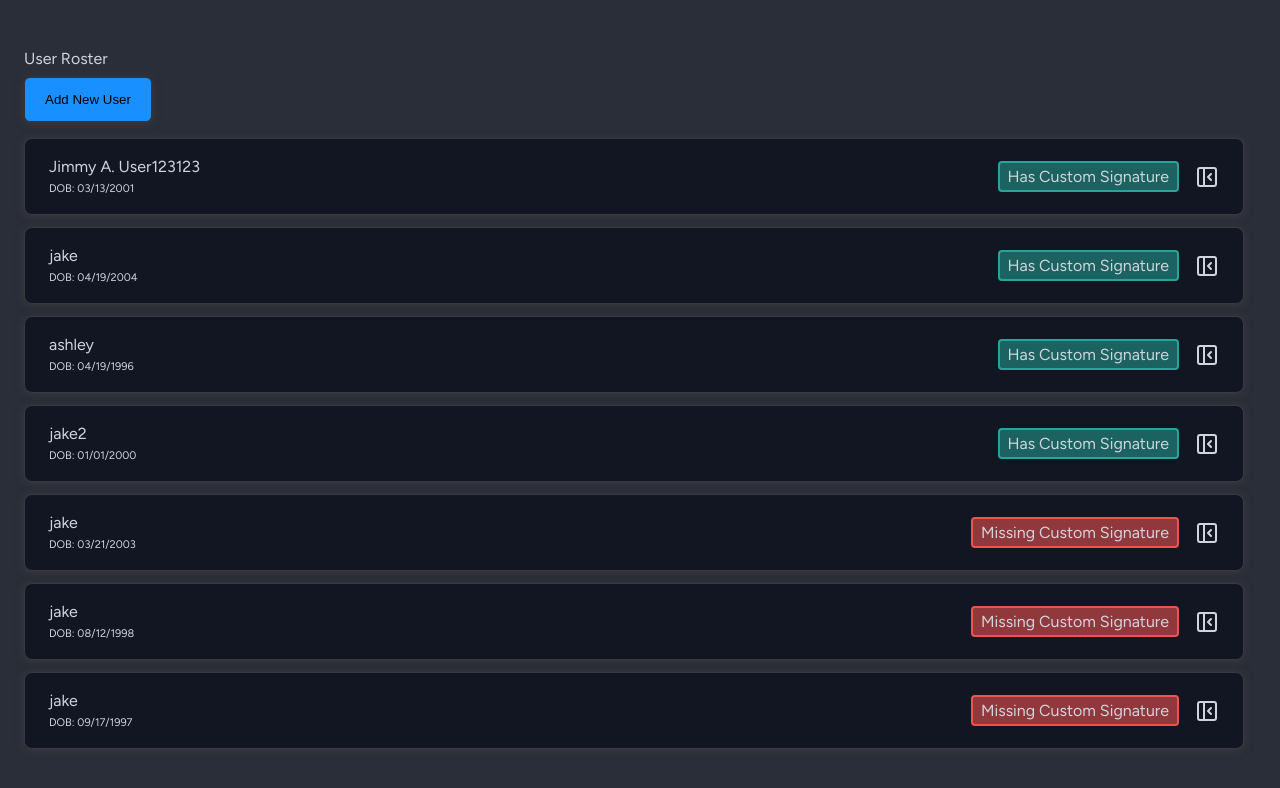
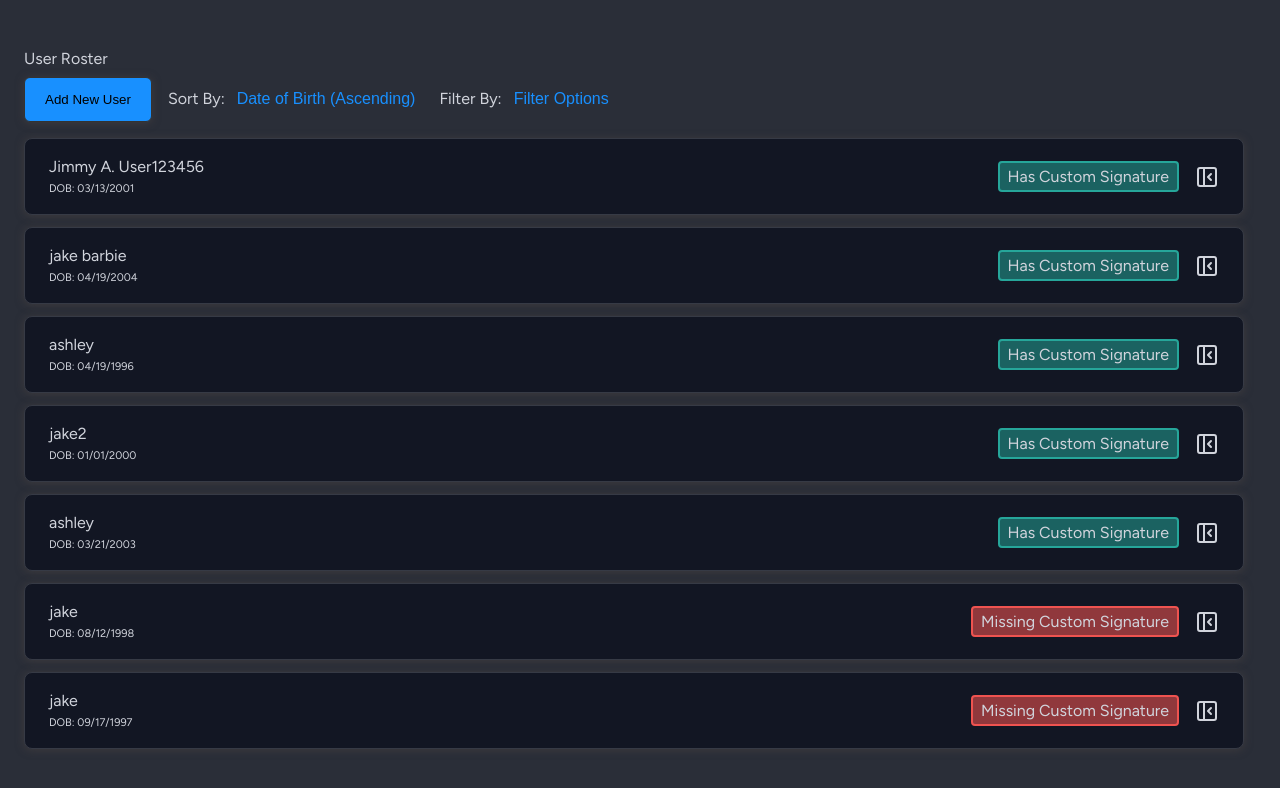
Before and after one commit to jabarbush/react-crud-project, a React (Create React App) app: page / in a window 1280 px wide. Shown: the top 788 px of the page. Built offline with nearby package versions, Linux system fonts and the light colour scheme; data requests are answered from the project's data file.

Commit message:
Support for sorting/filtering, refactoring

```diff
--- a/db.json
+++ b/db.json
@@ -2,18 +2,18 @@
   "users": [
     {
       "id": 1,
-      "name": "Jimmy A. User123123",
+      "name": "Jimmy A. User123456",
       "dob": "03/13/2001",
       "phone": "7277588823",
       "email": "jimmya@invalid.email",
       "signature": {
         "pin": "031302",
-        "fontStyle": "Mr Dafoe"
+        "fontStyle": "Dancing Script"
       }
     },
     {
       "id": 5,
-      "name": "jake",
+      "name": "jake barbie",
       "dob": "04/19/2004",
       "phone": "1231231231",
       "email": "123@gmail.com",
@@ -30,7 +30,7 @@
       "email": "as@gmail.com",
       "signature": {
         "pin": "123123",
-        "fontStyle": "Great Vibes"
+        "fontStyle": "Dancing Script"
       }
     },
     {
@@ -46,11 +46,14 @@
     },
     {
       "id": 8,
-      "name": "jake",
+      "name": "ashley",
       "dob": "03/21/2003",
       "phone": "1231231231",
       "email": "jab@gmail.com",
-      "signature": null
+      "signature": {
+        "pin": "123123",
+        "fontStyle": "Dancing Script"
+      }
     },
     {
       "id": 9,
--- a/src/App.css
+++ b/src/App.css
@@ -24,7 +24,6 @@
 }
 
 .add-user-btn {
-  display: flex;
   padding: 0.875rem 1.25rem;
   align-items: flex-start;
   gap: 0.625rem;
@@ -35,7 +34,7 @@
 }
 
 .add-user-btn:hover, .signature-view-edit-btn:hover, .add-user-submit:hover,
-.cancel:hover, .cancel-signature:hover, .add-signature-submit:hover {
+.cancel:hover, .cancel-signature:hover, .add-signature-submit:hover, .sort-option:hover, .sort-button:hover {
   opacity: 70%;
 }
 
@@ -43,15 +42,58 @@
   margin-bottom: 1rem;
 }
 
+.sort-container {
+  position: relative;
+  display: inline-block;
+
+}
+
+.sort-options, .filter-options {
+  width: 15rem;
+  flex-direction: column;
+  align-items: flex-start;
+  border-radius: 4px;
+  border: 1px solid #2A2E38;
+  background: #121623;
+  position: absolute;
+  z-index: 99;
+  right: 12rem;
+}
+
+.sort-option, .filter-option {
+  padding: 0.62rem;
+  color: #1890FF;
+  font-size: 1rem;
+  line-height: 100%;
+}
+
+.filter-options {
+  right: -5rem;
+}
+
+.sort-button {
+  padding: 0.5rem 0rem;
+  margin: 0 0.5rem 0 0.5rem;
+  background-color: transparent;
+  border: transparent;
+  color: #D1D4DC;
+}
+
+.toolbar-title {
+ display: inline;
+ margin-left: 1rem;
+}
+
 .list-container {
   display: block;
   flex-wrap: wrap;
   width: 100%;
-  transition: width 0.2s;
+  transition: width 0.2s ease;
 }
 
 .list-container.active {
   width: 50%;
+  transition: width 0.2s ease;
 }
 
 .card {
@@ -77,7 +119,7 @@
   outline-offset: -2px;
 }
 
-.user-name, .delete-user-title, .signature-form-title, .edit-user-info-title, .signature-status-title, .signature-status-info, .page-title {
+.user-name, .toolbar-title, .sort-button, .delete-user-title, .signature-form-title, .edit-user-info-title, .signature-status-title, .signature-status-info, .page-title {
   font-size: 1rem;
   font-weight: 500;
   line-height: 100%;
@@ -206,7 +248,7 @@ input, .dropdown {
   right: 1.5rem;
 }
 
-.cancel, .cancel-signature {
+.cancel, .cancel-signature, .sort-button {
   color: var(--ritten-blue, #1890FF);
   background-color: transparent;
   border: transparent;
--- a/src/App.tsx
+++ b/src/App.tsx
@@ -1,59 +1,36 @@
-import React, { useEffect, useState } from "react";
+import { useState } from "react";
 import "./App.css";
 import List from "./components/ListUsers";
-import AddUser from "./components/AddUser";
 import User from "./interfaces/User";
+import Toolbar from "./components/Toolbar";
+import UserInfo from "./components/UserInfo";
 
-//I'm only *slighly* self-conscious that this file has too much logic in it
 function App() {
-  const [isPopupOpen, setIsPopupOpen] = useState(false);
   const [userList, setUserList] = useState<User[]>([]);
+  const [selectedUser, setSelectedUser] = useState<User | null>(null);
 
-  useEffect(() => {
-    fetch('http://localhost:3001/users')
-      .then(response => response.json())
-      .then(data => setUserList(data))
-      .catch(error => console.error(error));
-  }, []);
-
-
-  const handleOpenPopup = () => {
-    setIsPopupOpen(true);
+  const handleUserClick = (user: User) => {
+    setSelectedUser(user);
   };
 
-  const handleClosePopup = () => {
-    setIsPopupOpen(false);
-  };
-
-  const handleAddUser = (user: User) => {
-    fetch('http://localhost:3001/users', {
-    method: 'POST',
-    headers: {
-      'Content-Type': 'application/json',
-    },
-    body: JSON.stringify(user),
-  })
-    .then(response => response.json())
-    .then(data => {
-      setUserList(prevList => [...prevList, data]);
-      setIsPopupOpen(false);
-    })
-    .catch(error => console.error(error));
-    setIsPopupOpen(false);
+  const handleCloseUserInfo = () => {
+    setSelectedUser(null);
   };
 
   return (
     <div className="app">
-      <h1 className="page-title">User Roster</h1>
-      <div className="toolbar">
-        <button onClick={handleOpenPopup} className="add-user-btn">Add New User</button>
+      <Toolbar userList={userList} setUserList={setUserList} />
+      <div className={`list-container ${selectedUser ? 'active' : ''}`}>
+        <List userList={userList} setUserList={setUserList} selectedUser={selectedUser} onUserClick={handleUserClick} />
       </div>
-      <List userList={userList} setUserList={setUserList} />
-      {isPopupOpen &&
-        <div className="popup-overlay">
-          <AddUser userList={userList} onClose={handleClosePopup} onAddUser={handleAddUser} />
-        </div>
-      }
+      {selectedUser && (
+        <UserInfo
+          userList={userList}
+          selectedUser={selectedUser}
+          onCloseUserInfo={handleCloseUserInfo}
+          setUserList={setUserList}
+        />
+      )}
     </div>
   );
 }
--- a/src/components/ListUsers.tsx
+++ b/src/components/ListUsers.tsx
@@ -1,38 +1,36 @@
-import React, { useState } from 'react';
-import User from '../interfaces/User';
-import ListProps from '../interfaces/ListProps';
-import UserInfo from './UserInfo';
-import { ReactComponent as PanelLeftClose } from '../assets/panel-left-close.svg';
+import React from "react";
+import ListProps from "../interfaces/ListProps";
+import { ReactComponent as PanelLeftClose } from "../assets/panel-left-close.svg";
 
-const List: React.FC<ListProps> = ({ userList, setUserList }) => {
-  const [selectedUser, setSelectedUser] = useState<User | null>(null);
-
-  const handleUserClick = (user: User) => {
-    setSelectedUser(user);
-  };
-
-  const handleCloseUserInfo = () => {
-    setSelectedUser(null);
-  };
-
-  const UserInfoActive = selectedUser !== null;
-
+const List: React.FC<ListProps> = ({ userList, setUserList, selectedUser, onUserClick }) => {
   return (
     <div>
-      {UserInfoActive && (
-        <UserInfo userList={userList} selectedUser={selectedUser} onCloseUserInfo={handleCloseUserInfo} setUserList={setUserList} />
-      )}
-      <div className={`list-container ${UserInfoActive ? 'active' : ''}`}>
+      <div className="list-container">
         {userList.map((user) => (
-          <div key={user.id} className={`card ${selectedUser === user ? 'active' : ''}`}>
+          <div
+            key={user.id}
+            className={`card ${selectedUser === user ? "active" : ""}`}
+          >
             <div>
               <div className="user-name">{user.name}</div>
               <div className="dob-card">DOB: {user.dob}</div>
             </div>
-            <div className={`signature-status ${user.signature ? 'green' : 'red'}`}>
-              {user.signature ? 'Has Custom Signature' : 'Missing Custom Signature'}
+            <div
+              className={`signature-status ${
+                user.signature ? "green" : "red"
+              }`}
+            >
+              {user.signature
+                ? "Has Custom Signature"
+                : "Missing Custom Signature"}
             </div>
-            <PanelLeftClose onClick={() => handleUserClick(user)} className='panel-icon' style={{ color: selectedUser === user ? '#1890ff' : '' }}/>
+            <PanelLeftClose
+              onClick={() => onUserClick(user)}
+              className="panel-icon"
+              style={{
+                color: selectedUser === user ? "#1890ff" : "",
+              }}
+            />
           </div>
         ))}
       </div>
--- /dev/null
+++ b/src/components/Toolbar.tsx
@@ -0,0 +1,139 @@
+import React, { useEffect, useState } from "react";
+import AddUser from "./AddUser";
+import User from "../interfaces/User";
+import ToolbarProps from "../interfaces/ToolbarProps";
+
+const Toolbar: React.FC<ToolbarProps> = ({ userList, setUserList }) => {
+  const [isPopupOpen, setIsPopupOpen] = useState(false);
+  const [isSortOpen, setIsSortOpen] = useState(false);
+  const [isFilterOpen, setIsFilterOpen] = useState(false);
+  const [sortOrder, setSortOrder] = useState("asc");
+
+  useEffect(() => {
+    fetch("http://localhost:3001/users")
+      .then((response) => response.json())
+      .then((data) => setUserList(data))
+      .catch((error) => console.error(error));
+  }, [setUserList]);
+
+  const handleOpenPopup = () => {
+    setIsPopupOpen(true);
+  };
+
+  const handleClosePopup = () => {
+    setIsPopupOpen(false);
+  };
+
+  const handleAddUser = (user: User) => {
+    fetch("http://localhost:3001/users", {
+      method: "POST",
+      headers: {
+        "Content-Type": "application/json",
+      },
+      body: JSON.stringify(user),
+    })
+      .then((response) => response.json())
+      .then((data) => {
+        setUserList((prevList) => [...prevList, data]);
+        setIsPopupOpen(false);
+      })
+      .catch((error) => console.error(error));
+    setIsPopupOpen(false);
+  };
+
+  const handleSortAscending = () => {
+    const sortedList = [...userList].sort((a, b) =>
+      new Date(a.dob).getTime() - new Date(b.dob).getTime()
+    );
+    setUserList(sortedList);
+    setIsSortOpen(false);
+    setSortOrder("asc");
+  };
+
+  const handleSortDescending = () => {
+    const sortedList = [...userList].sort((a, b) =>
+      new Date(b.dob).getTime() - new Date(a.dob).getTime()
+    );
+    setUserList(sortedList);
+    setIsSortOpen(false);
+    setSortOrder("desc");
+  };
+
+  const handleToggleSort = () => {
+    setIsSortOpen((prevState) => !prevState);
+  };
+
+  const handleToggleFilter = () => {
+    setIsFilterOpen((prevState) => !prevState);
+  };
+
+  //not efficient if there's a large # of users
+  const handleFilter = (option: string) => {
+    setIsFilterOpen(false);
+
+    fetch("http://localhost:3001/users")
+      .then((response) => response.json())
+      .then((data) => {
+        let filteredData = data;
+
+        if (option === "withSignature") {
+          filteredData = data.filter((user: User) => user.signature !== null);
+        } else if (option === "withoutSignature") {
+          filteredData = data.filter((user: User) => user.signature === null);
+        }
+
+        setUserList(filteredData);
+      })
+      .catch((error) => console.error(error));
+  };
+
+  return (
+    <div>
+      <h1 className="page-title">User Roster</h1>
+      <div className="toolbar">
+        <button onClick={handleOpenPopup} className="add-user-btn">
+          Add New User
+        </button>
+        <div className="sort-container">
+          <h3 className="toolbar-title">Sort By: </h3>
+          <button className="sort-button" onClick={handleToggleSort}>
+            Date of Birth ({sortOrder === "asc" ? "Ascending" : "Descending"})
+          </button>
+          {isSortOpen && (
+            <div className="sort-options">
+              <div className="sort-option" onClick={handleSortAscending}>
+                Date of Birth (Ascending)
+              </div>
+              <div className="sort-option" onClick={handleSortDescending}>
+                Date of Birth (Descending)
+              </div>
+            </div>
+          )}
+
+          <h3 className="toolbar-title">Filter By: </h3>
+          <button className="sort-button" onClick={handleToggleFilter}>Filter Options</button>
+          {isFilterOpen && (
+            <div className="filter-options">
+              <div className="filter-option" onClick={() => handleFilter("")}>
+                All Users
+              </div>
+              <div className="filter-option" onClick={() => handleFilter("withSignature")}>
+                Users With Custom Signatures
+              </div>
+              <div className="filter-option" onClick={() => handleFilter("withoutSignature")}>
+                Users Without Custom Signatures
+              </div>
+            </div>
+          )}
+        </div>
+      </div>
+      {isPopupOpen && (
+        <div className="popup-overlay">
+          <AddUser userList={userList} onClose={handleClosePopup} onAddUser={handleAddUser} />
+        </div>
+      )}
+    </div>
+  );
+};
+
+export default Toolbar;
--- a/src/components/UserInfo.tsx
+++ b/src/components/UserInfo.tsx
@@ -127,10 +127,9 @@ const UserInfo: React.FC<UserInfoProps> = ({ userList, selectedUser, onCloseUser
   }
 
   return (
-    <div>
-      <div className={`info-tab ${selectedUser ? 'active' : ''}`}>
+    <div className={'info-tab'}>
       {showEditUserInfo ? (
-          <EditUserInfo selectedUser={selectedUser} onCloseEditUserInfo={() => setShowEditUserInfo(false)} setUserList={setUserList}/>
+        <EditUserInfo selectedUser={selectedUser} onCloseEditUserInfo={() => setShowEditUserInfo(false)} setUserList={setUserList} />
         ) : (
         <div>
           <div className='data'>
@@ -184,7 +183,6 @@ const UserInfo: React.FC<UserInfoProps> = ({ userList, selectedUser, onCloseUser
         </div>
       )}
     </div>
-    </div>
   );
 };
 
--- a/src/interfaces/ListProps.ts
+++ b/src/interfaces/ListProps.ts
@@ -2,7 +2,9 @@ import User from "./User";
 
 interface ListProps {
     userList: User[];
+    selectedUser: User | null;
     setUserList: React.Dispatch<React.SetStateAction<User[]>>;
+    onUserClick: (user: User) => void;
   }
 
   export default ListProps;
--- /dev/null
+++ b/src/interfaces/ToolbarProps.ts
@@ -0,0 +1,8 @@
+import User from "./User";
+
+interface ToolbarProps {
+    userList: User[];
+    setUserList: React.Dispatch<React.SetStateAction<User[]>>;
+}
+
+export default ToolbarProps;
```
Lines whose indentation alone changed are shown as unchanged.
